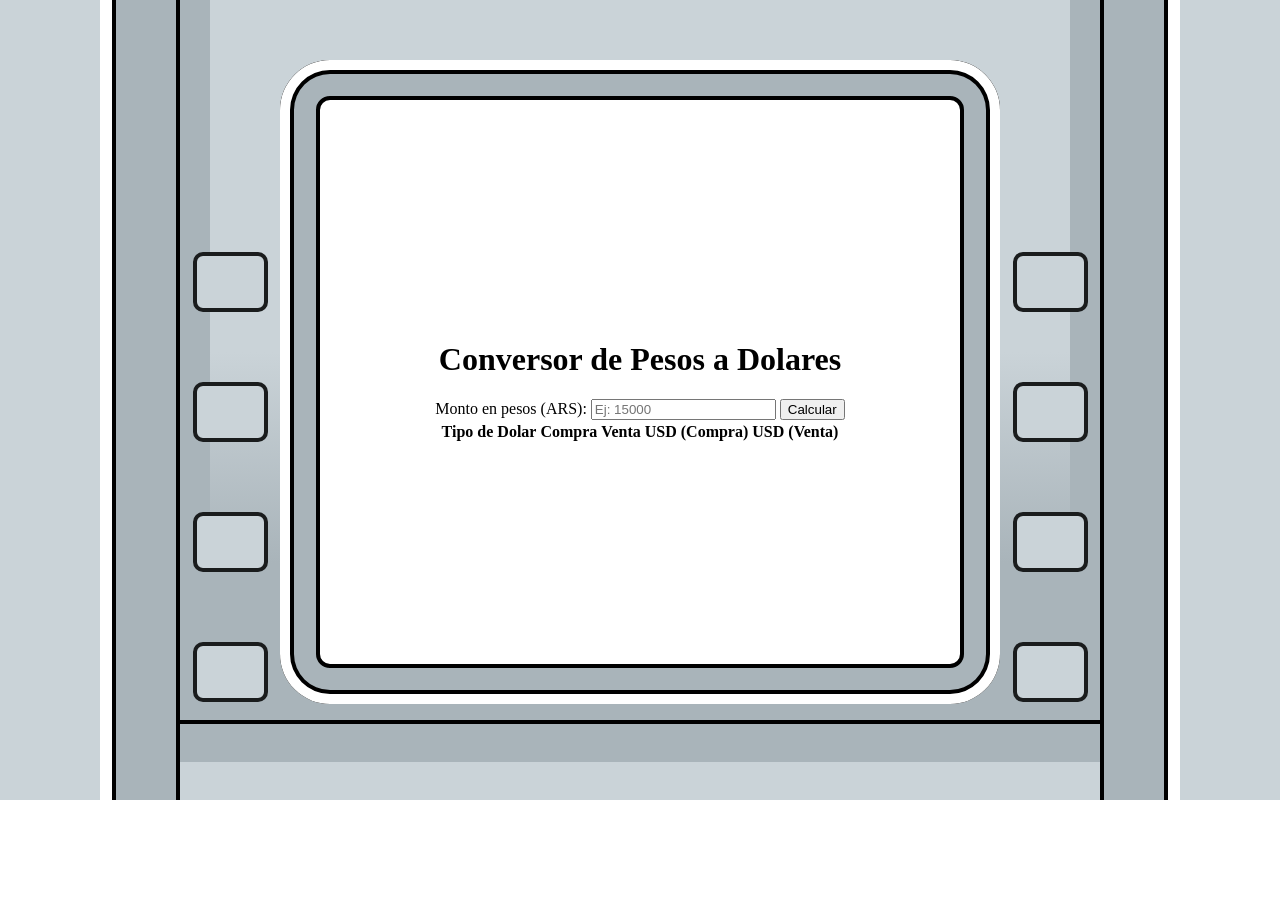
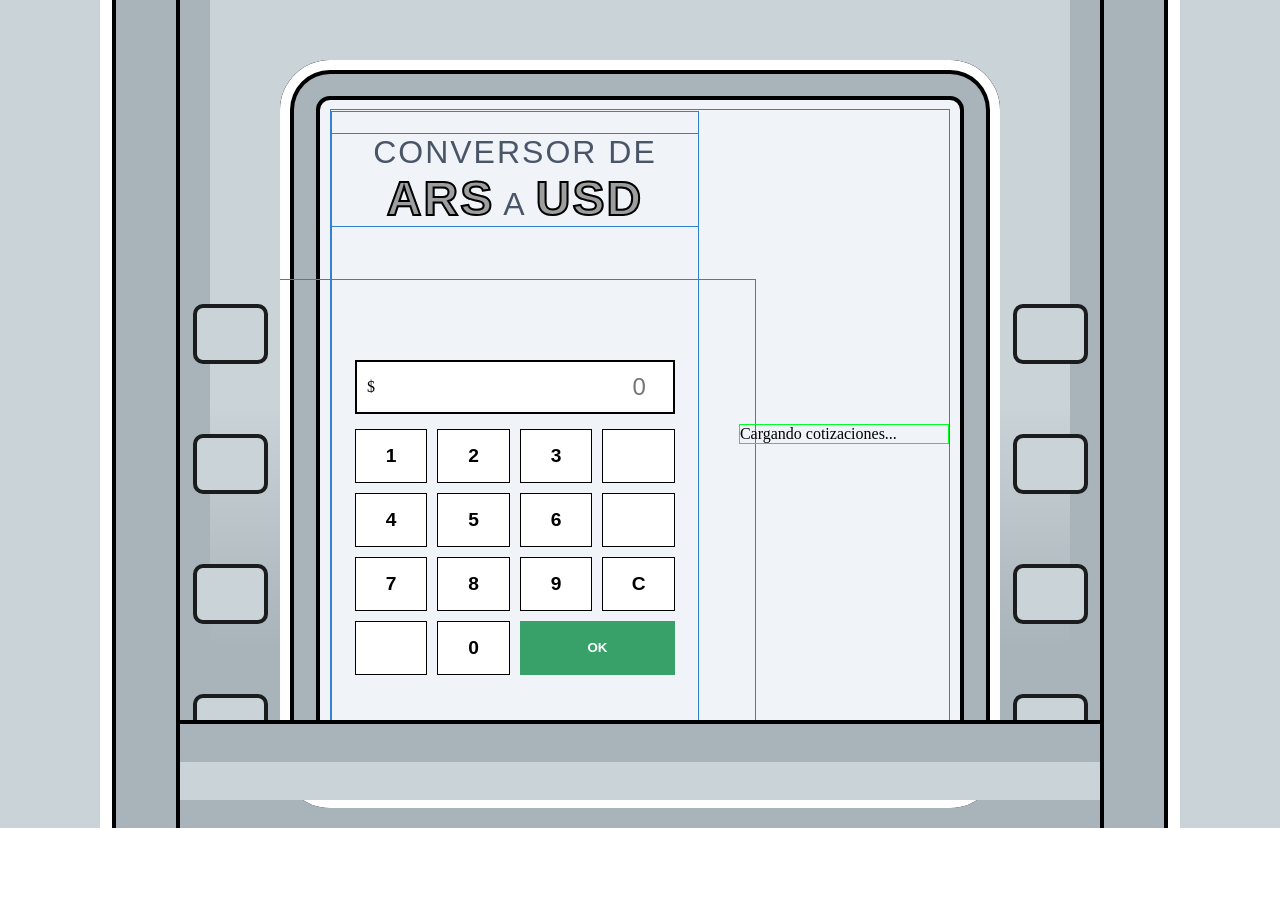
Before and after one commit to ismaelpascal/pp3, a PHP site: page /2-pesos-dolares/ in a window 1280 px wide. Before the commit the page ends 800 px from the top, so only its background shows below. Run offline with PHP 8.4, Linux system fonts and the light colour scheme; lists and menus that the app fills with data are empty; grey boxes are pictures that could not be loaded.

Commit message:
refactor: modularizar estilos CSS por componentes y reorganizar estructura HTML

```diff
--- /dev/null
+++ b/2-pesos-dolares/css/atm.css
@@ -0,0 +1,106 @@
+body {
+    border-left: 100px solid #CAD3D8;
+    border-right: 100px solid #CAD3D8;
+
+    box-shadow:
+        inset 12px 0 0 0 #ffffff,
+        inset -12px 0 0 0 #ffffff,
+
+        inset 16px 0 0 0 #000000,
+        inset -16px 0 0 0 #000000,
+
+        inset 76px 0 0 0 #A9B4BA,
+        inset -76px 0 0 0 #A9B4BA,
+
+        inset 80px 0 0 0 #000000,
+        inset -80px 0 0 0 #000000;
+
+    padding-right: 80px;
+    padding-left: 80px;
+
+    width: 100%;
+    min-height: 100vh;
+    box-sizing: border-box;
+    margin: 0 auto;
+}
+
+main {
+    border-left: 30px solid #A9B4BA;
+    border-right: 30px solid #A9B4BA;
+    border-bottom: 20px solid #A9B4BA;
+
+    padding-left: 70px;
+    padding-right: 70px;
+    padding-top: 60px;
+
+    background: linear-gradient(to top,
+            #A9B4BA 20%,
+            #CAD3D8 50%);
+
+    margin-bottom: 76px;
+    min-height: calc(100vh - 76px);
+    box-sizing: border-box;
+    display: flex;
+    position: relative;
+}
+
+.side-buttons {
+    position: absolute;
+    top: 250px;
+    bottom: 0;
+    width: 40px;
+    display: flex;
+    flex-direction: column;
+    justify-content: center;
+    gap: 70px;
+    align-items: center;
+    z-index: 10;
+}
+
+.side-buttons.left {
+    left: 0;
+}
+
+.side-buttons.right {
+    right: 0;
+}
+
+.atm-btn {
+    width: 75px;
+    height: 60px;
+    background: #cad3d8;
+    border: 4px solid #1a1c1d;
+    border-radius: 10px;
+    cursor: pointer;
+}
+
+.atm-btn:active {
+    background: #a9b4ba;
+}
+
+.container {
+    flex: 1;
+    display: flex;
+    justify-content: center;
+    align-items: center;
+    border-radius: 50px;
+    box-shadow:
+        inset 0 0 0 10px #ffffff,
+        inset 0 0 0 14px #000000,
+        inset 0 0 0 36px #A9B4BA,
+        inset 0 0 0 40px #000000;
+    background-color: #f0f4f8;
+    padding: 50px;
+    overflow: hidden;
+}
+
+footer {
+    border-top: 4px solid #000000;
+    position: fixed;
+    bottom: 0;
+    left: 180px;
+    right: 180px;
+    height: 76px;
+    z-index: 100;
+    background: linear-gradient(to bottom, #A9B4BA 50%, #CAD3D8 50%);
+}
--- /dev/null
+++ b/2-pesos-dolares/css/numpad.css
@@ -0,0 +1,39 @@
+.display-container {
+    background: #ffffff;
+    border: 2px solid #000000;
+    padding: 10px;
+    display: flex;
+    align-items: center;
+}
+
+.display-container input {
+    border: none;
+    font-size: 1.5rem;
+    width: 100%;
+    text-align: right;
+    outline: none;
+}
+
+.numpad {
+    display: grid;
+    grid-template-columns: repeat(4, 1fr);
+    gap: 10px;
+}
+
+.num-btn {
+    padding: 15px;
+    font-size: 1.2rem;
+    font-weight: bold;
+    border: 1px solid #000000;
+    background: #ffffff;
+}
+
+.calc-action {
+    grid-column: span 2;
+    padding: 15px;
+    background: #38a169;
+    color: #ffffff;
+    border: none;
+    font-weight: bold;
+    cursor: pointer;
+}
--- a/2-pesos-dolares/index.html
+++ b/2-pesos-dolares/index.html
@@ -19,27 +19,42 @@
         </div>
 
         <div class="container">
-            <h1>Conversor de Pesos a Dolares</h1>
+            <div class="converter-box">
+                <div class="left-section">
+                    <h1 class="main-title">conversor de <span class="ars">ARS</span> a <span class="usd">USD</span></h1>
 
-            <div>
-                <label for="ars-input">Monto en pesos (ARS):</label>
-                <input type="number" id="ars-input" placeholder="Ej: 15000" min="0">
-                <button id="calc-btn">Calcular</button>
+                    <div class="numpad-box">
+                        <div class="display-container">
+                            <span class="currency-symbol">$</span>
+                            <input type="number" id="ars-input" placeholder="0" min="0">
+                        </div>
+                        <div class="numpad">
+                            <button class="num-btn">1</button>
+                            <button class="num-btn">2</button>
+                            <button class="num-btn">3</button>
+                            <button class="num-btn"></button>
+
+                            <button class="num-btn">4</button>
+                            <button class="num-btn">5</button>
+                            <button class="num-btn">6</button>
+                            <button class="num-btn"></button>
+
+                            <button class="num-btn">7</button>
+                            <button class="num-btn">8</button>
+                            <button class="num-btn">9</button>
+                            <button class="num-btn">C</button>
+
+                            <button class="num-btn"></button>
+                            <button class="num-btn">0</button>
+                            <button class="calc-action" id="calc-btn">OK</button>
+                        </div>
+                    </div>
+                </div>
+
+                <div class="right-section" id="dollar-cards-container">
+                    <div class="card-placeholder">Cargando cotizaciones...</div>
+                </div>
             </div>
-
-            <table id="results-table">
-                <thead>
-                    <tr>
-                        <th>Tipo de Dolar</th>
-                        <th>Compra</th>
-                        <th>Venta</th>
-                        <th>USD (Compra)</th>
-                        <th>USD (Venta)</th>
-                    </tr>
-                </thead>
-                <tbody id="table-body">
-                </tbody>
-            </table>
         </div>
 
         <div class="side-buttons right">
--- a/2-pesos-dolares/style.css
+++ b/2-pesos-dolares/style.css
@@ -1,113 +1,76 @@
-body {
-    border-left: 100px solid #CAD3D8;
-    border-right: 100px solid #CAD3D8;
+@import url('css/atm.css');
+@import url('css/numpad.css');
+@import url('css/cards.css');
 
-    box-shadow:
-        inset 12px 0 0 0 #ffffff,
-        inset -12px 0 0 0 #ffffff,
-
-        inset 16px 0 0 0 #000000,
-        inset -16px 0 0 0 #000000,
-
-        inset 76px 0 0 0 #A9B4BA,
-        inset -76px 0 0 0 #A9B4BA,
-
-        inset 80px 0 0 0 #000000,
-        inset -80px 0 0 0 #000000;
-
-    padding-right: 80px;
-    padding-left: 80px;
-
+.converter-box {
+    border: 1px solid #3182ce;
     width: 100%;
-    min-height: 100vh;
-    box-sizing: border-box;
-    margin: 0 auto;
-}
-
-main {
-    border-left: 30px solid #A9B4BA;
-    border-right: 30px solid #A9B4BA;
-    border-bottom: 20px solid #A9B4BA;
-
-    padding-left: 70px;
-    padding-right: 70px;
-    padding-top: 60px;
-
-    background: linear-gradient(to top,
-            #A9B4BA 20%,
-            #CAD3D8 50%);
-
-    margin-bottom: 76px;
-    min-height: calc(100vh - 76px);
-    box-sizing: border-box;
+    height: 100%;
     display: flex;
+    justify-content: space-around;
+    align-items: center;
+    gap: 40px;
     position: relative;
 }
 
-.side-buttons {
-    position: absolute;
-    top: 250px;
-    bottom: 0;
-    width: 40px;
+.left-section {
+    border: 1px solid #3182ce;
     display: flex;
     flex-direction: column;
-    justify-content: center;
-    gap: 70px;
     align-items: center;
-    z-index: 10;
+    gap: 30px;
+    flex: 1;
 }
 
-.side-buttons.left {
-    left: 0;
+.main-title {
+    border: 1px solid #3182ce;
+    width: 100%;
+    max-width: 600px;
+    font-family: sans-serif;
+    font-size: 2rem;
+    color: #4a5568;
+    text-transform: uppercase;
+    letter-spacing: 2px;
+    text-align: center;
+    font-weight: 300;
 }
 
-.side-buttons.right {
-    right: 0;
+.ars,
+.usd {
+    background-size: cover;
+    background-position: center;
+    -webkit-background-clip: text;
+    -webkit-text-stroke: 2px #000000;
+    background-clip: text;
+    color: transparent;
+    font-weight: 900;
+    font-size: 3rem;
 }
 
-.atm-btn {
-    width: 75px;
-    height: 60px;
-    background: #cad3d8;
-    border: 4px solid #1a1c1d;
-    border-radius: 10px;
-    cursor: pointer;
+.ars {
+    background-image: url('img/arg.png');
 }
 
-.atm-btn:active {
-    background: #a9b4ba;
+.usd {
+    background-image: url('img/eeuu.png');
 }
 
-
-.container {
-    flex: 1;
+.numpad-box {
+    border: 1px solid #3182ce;
+    width: 100%;
+    max-width: 320px;
     display: flex;
-    justify-content: center;
-    align-items: center;
     flex-direction: column;
-
-    border-radius: 50px;
-
-    box-shadow:
-        inset 0 0 0 10px #ffffff,
-        inset 0 0 0 14px #000000,
-        inset 0 0 0 36px #A9B4BA,
-        inset 0 0 0 40px #000000;
-
-    background-color: #ffffff;
+    gap: 15px;
+    padding: 80px;
 }
 
-footer {
-    border-top: 4px solid #000000;
-
-    position: fixed;
-    bottom: 0;
-    left: 180px;
-    right: 180px;
-    height: 76px;
-    z-index: 100;
-
-    background: linear-gradient(to bottom,
-            #A9B4BA 50%,
-            #CAD3D8 50%);
+.right-section {
+    border: 1px solid #00ff22;
+    flex: 1;
+    max-width: 500px;
+    display: flex;
+    flex-direction: column;
+    gap: 15px;
+    justify-content: center;
 }
```
Also changed, not shown: 2-pesos-dolares/css/cards.css (added, +42 -0 lines).
